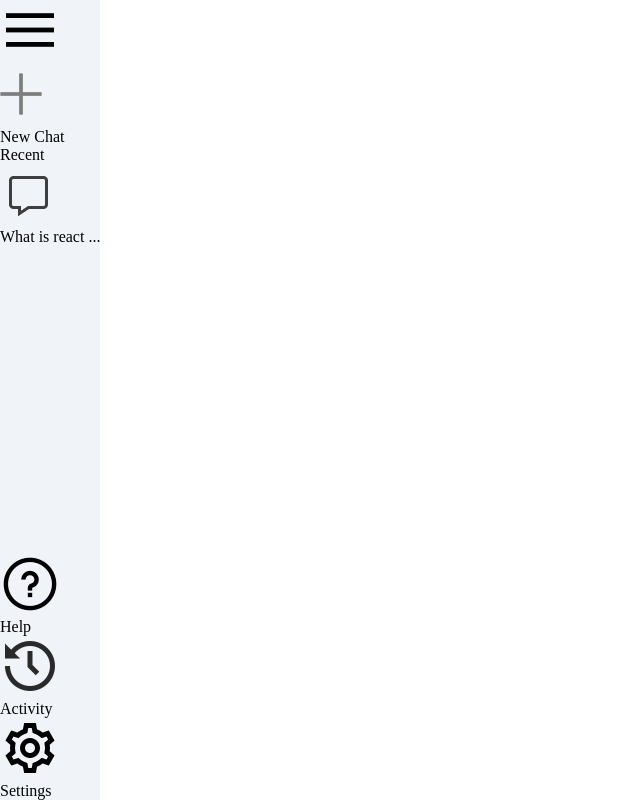
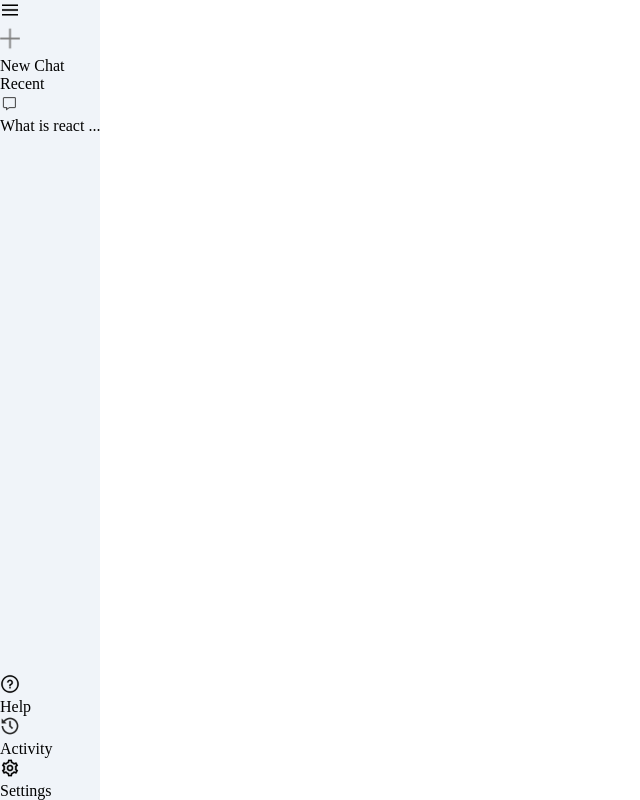
Before and after one commit to RaviKumar-09/Google-Gemini-2.0, a React (Vite) app in the folder gemini-clone/: page / in a window 1280 px wide. Shown: the whole page, without its empty margins (0-640 px from the left). Built offline with nearby package versions, Linux system fonts and the light colour scheme.

Commit message:
add styles to sidebar img class

```diff
--- a/gemini-clone/src/components/Sidebar/Sidebar.css
+++ b/gemini-clone/src/components/Sidebar/Sidebar.css
@@ -5,3 +5,7 @@
     justify-content: space-between;
     background-color: #f0f4f9;
 }
+
+.sidebar img{
+    width: 20px;
+}
```
